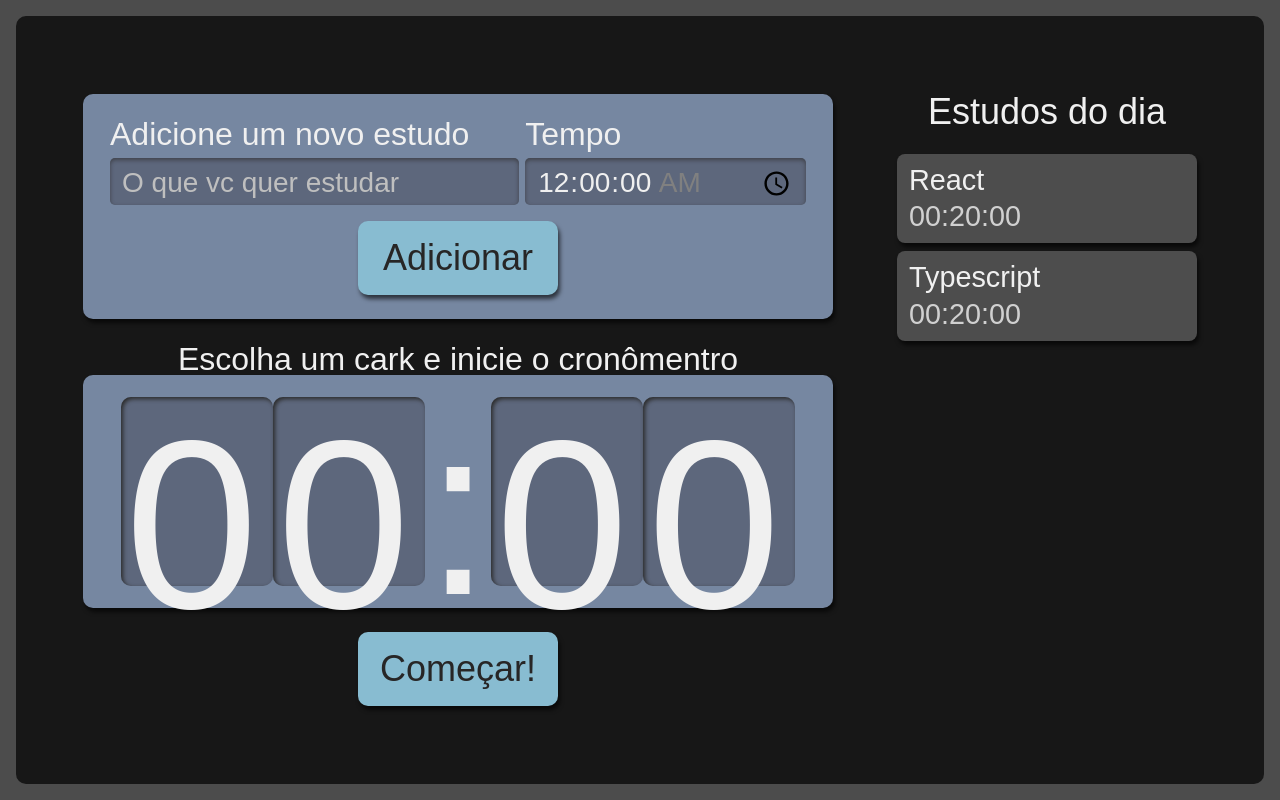
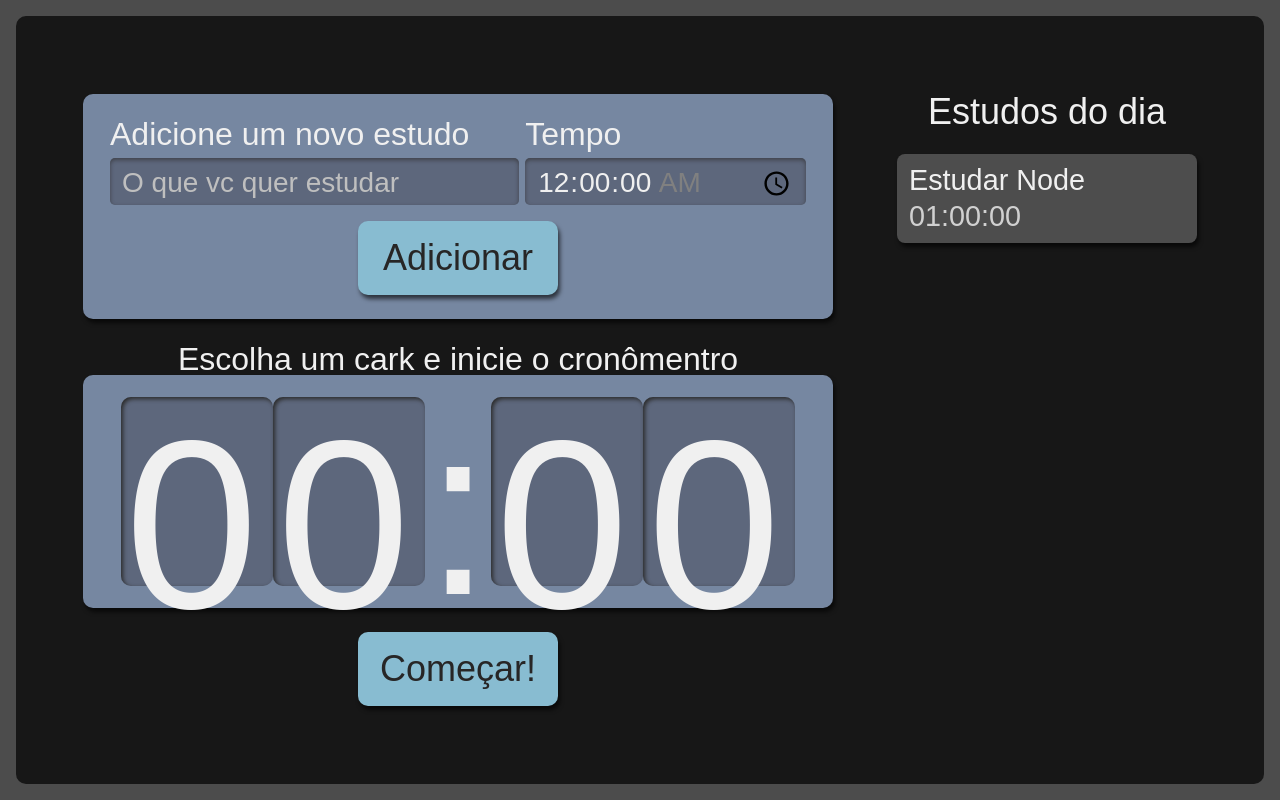
Before and after one commit to GeoChivas99s/chivas-studies, a React (Create React App) app: page / in a window 1280 px wide. Built offline with nearby package versions, Linux system fonts and the light colour scheme.

Commit message:
feat: add to do list

```diff
--- a/src/components/botton/button.tsx
+++ b/src/components/botton/button.tsx
@@ -2,9 +2,10 @@ import React ,{FC} from 'react'
 import { IButtonProps } from './button.types';
 import style from  './button.module.scss'
 
-const  Button:FC<{text:string}> = (props)  =>{
+const  Button:FC<{text:string, type?:"button" | "submit" | "reset" | undefined}> = (props)  =>{
+  const { type ="button"} = props;
   return (
-    <button className={style.botao}>{props.text}</button>
+    <button type={type} className={style.botao}>{props.text}</button>
   )
 }
 
--- a/src/components/form/form.tsx
+++ b/src/components/form/form.tsx
@@ -3,15 +3,28 @@ import PropTypes from "prop-types";
 import { Button } from "components/botton";
 import style from "./form.module.scss";
 
-const Form = () => {
+interface IProps {
+  setTasks: React.Dispatch<
+    React.SetStateAction<
+      {
+        task: string;
+        time: string;
+      }[]
+    >
+  >;
+}
+const Form = ({ setTasks }: IProps) => {
   const INITIAL_STATE = {
     task: "",
     time: "00:00:00",
   };
+
   const [newStudies, setNewStudies] = useState(INITIAL_STATE);
+  console.log("asaskjhajhsga");
   const handleSubmit = (event: React.FormEvent<HTMLFormElement>) => {
     event.preventDefault();
-    console.log("new", newStudies);
+    setTasks((prev) => [...prev, { ...newStudies }]);
+    setNewStudies(INITIAL_STATE);
   };
   return (
     <form className={style.novaTarefa} onSubmit={handleSubmit}>
@@ -23,7 +36,9 @@ const Form = () => {
           id="task"
           value={newStudies.task}
           placeholder="O que vc quer estudar"
-          onChange={(event) => setNewStudies( {...newStudies , task: event.target.value})  }
+          onChange={(event) =>
+            setNewStudies({ ...newStudies, task: event.target.value })
+          }
           required
         />
       </div>
@@ -37,11 +52,13 @@ const Form = () => {
           name="time"
           min="00:00:00"
           max="01:30:00"
-          onChange={(event) => setNewStudies( {...newStudies , time: event.target.value})  }
+          onChange={(event) =>
+            setNewStudies({ ...newStudies, time: event.target.value })
+          }
           required
         />
       </div>
-      <Button text="Adicionar" />
+      <Button type="submit" text="Adicionar" />
     </form>
   );
 };
--- a/src/components/list/list.tsx
+++ b/src/components/list/list.tsx
@@ -1,24 +1,20 @@
-import React from "react";
+import React, {FC} from "react";
 import style from  './list.module.scss';
 import Item from "./item/item";
-const List = () => {
-  const tasks = [
-    {
-      task: "React",
-      time: "00:20:00",
-    },
-    {
-      task: "Typescript",
-      time: "00:20:00",
-    },
-  ];
+
+interface ITask{
+    task:string;
+    time:string;
+}
+
+const List  = ({tasks}:{tasks: ITask[]}) => {
 
   return (
     <aside className={style.listaTarefas}>
       <h2>Estudos do dia</h2>
       {tasks.map((item, index) => {
         return (
-         <Item key={index} {...item}/>
+         <Item key={index} time={item.time} task={item.task}/>
         );
       })}
     </aside>
--- a/src/pages/App.tsx
+++ b/src/pages/App.tsx
@@ -1,13 +1,20 @@
 import { Form , List , Cronometer} from "components";
-import React from "react";
+import React , {useState} from "react";
 import style from './App.module.scss'
 
 
 function App() {
+ const [ tasks , setTasks] = useState([
+  {
+    task:"Estudar Node",
+    time:"01:00:00"
+  }
+ ]);
+
   return (
     <div className={style["AppStyle"]}>
-      <Form />
-      <List/>
+      <Form  setTasks={setTasks} />
+      <List  tasks={tasks}/>
       <Cronometer/>
     </div>
   );
```
